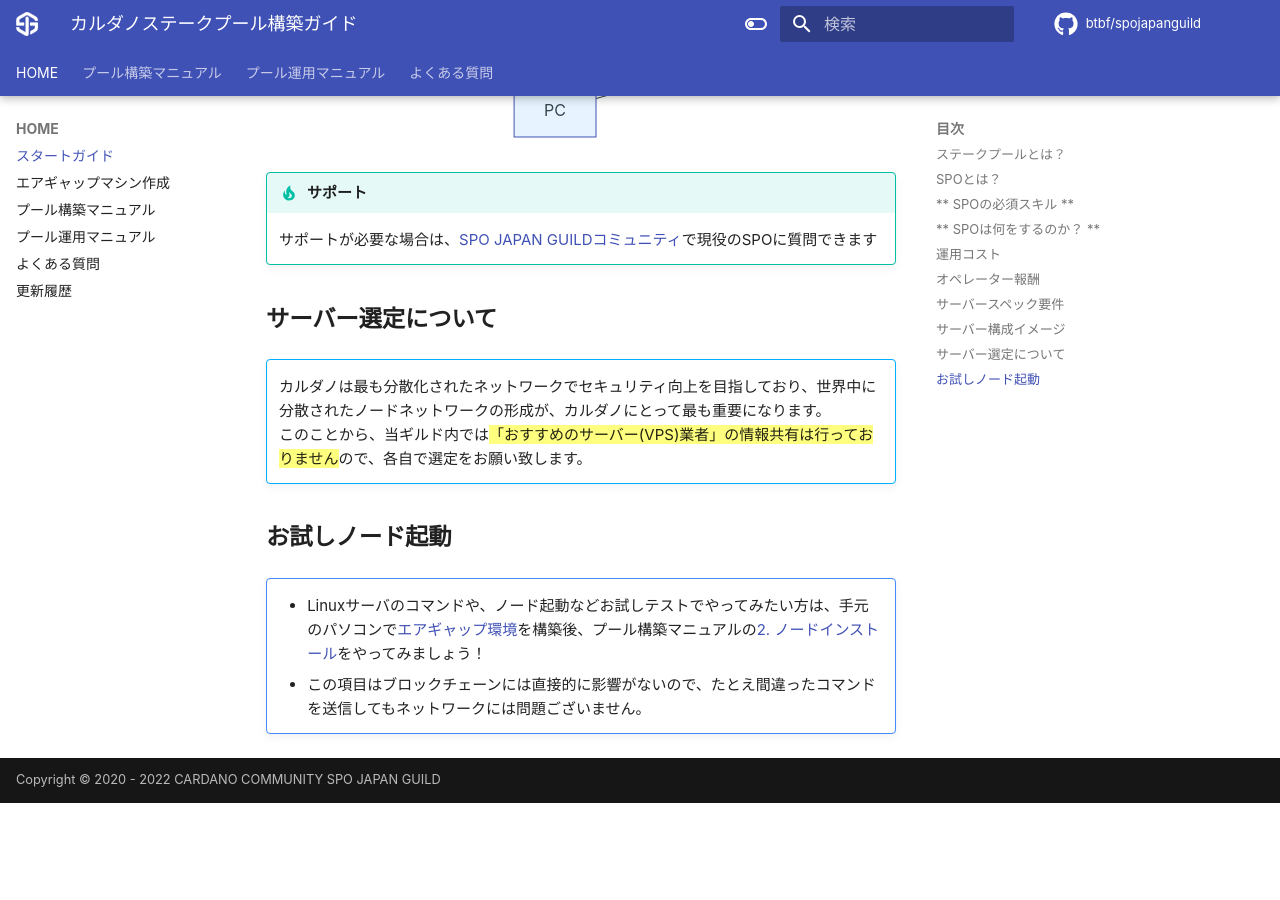
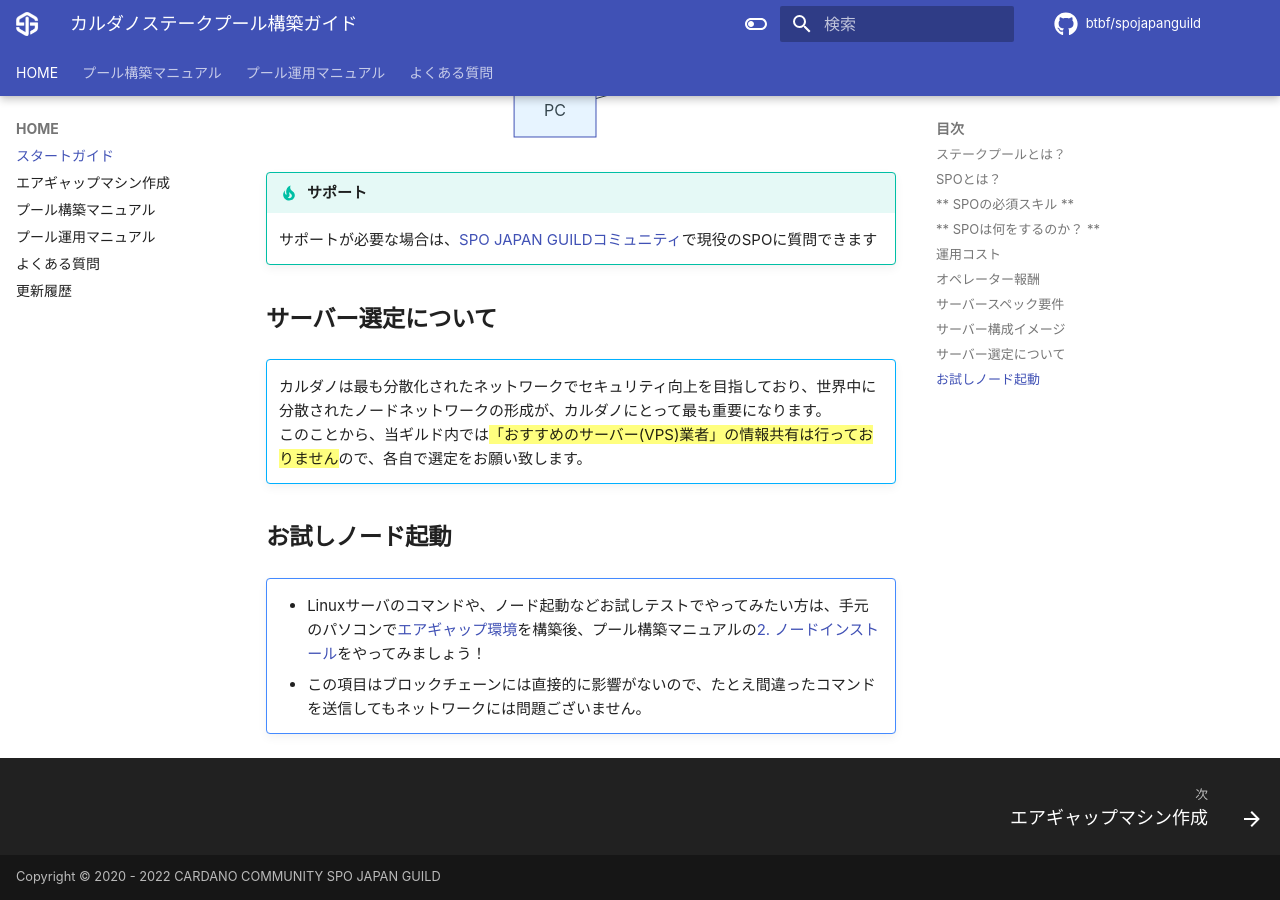
Before and after one commit to btbf/spojapanguild, an MkDocs documentation site: the page built from docs/index.md, in a window 1280 px wide and 900 px high, scrolled down 3826 px. Built offline with MkDocs 1.6.1 and Material for MkDocs 9.7.7, drawn with Linux system fonts in a browser that asks for light colours; comment, search, counter and statistics services are not loaded; before the commit the page ends 4629 px from its top, so only the background shows below that.

Commit message:
バージョンアップに伴うymlファイル修正

```diff
--- a/mkdocs.yml
+++ b/mkdocs.yml
@@ -27,9 +27,11 @@
     - navigation.top
     - navigation.instant
     - navigation.tracking
+    - navigation.footer
     - search.suggest
     - search.highlight
     - search.share
+    - content.code.copy
   icon:
     repo: fontawesome/brands/github
 
```
